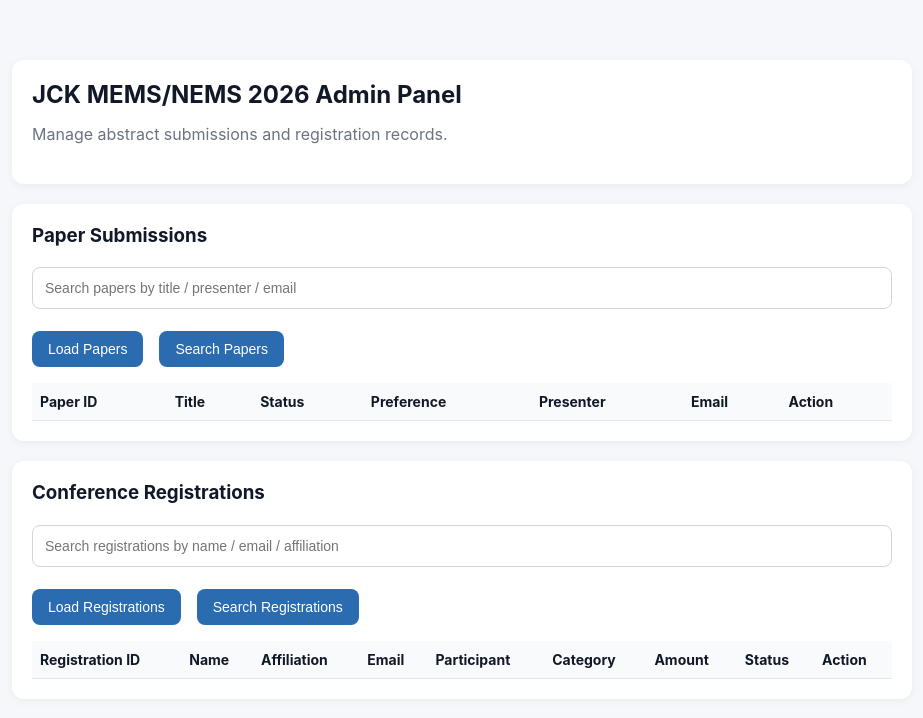
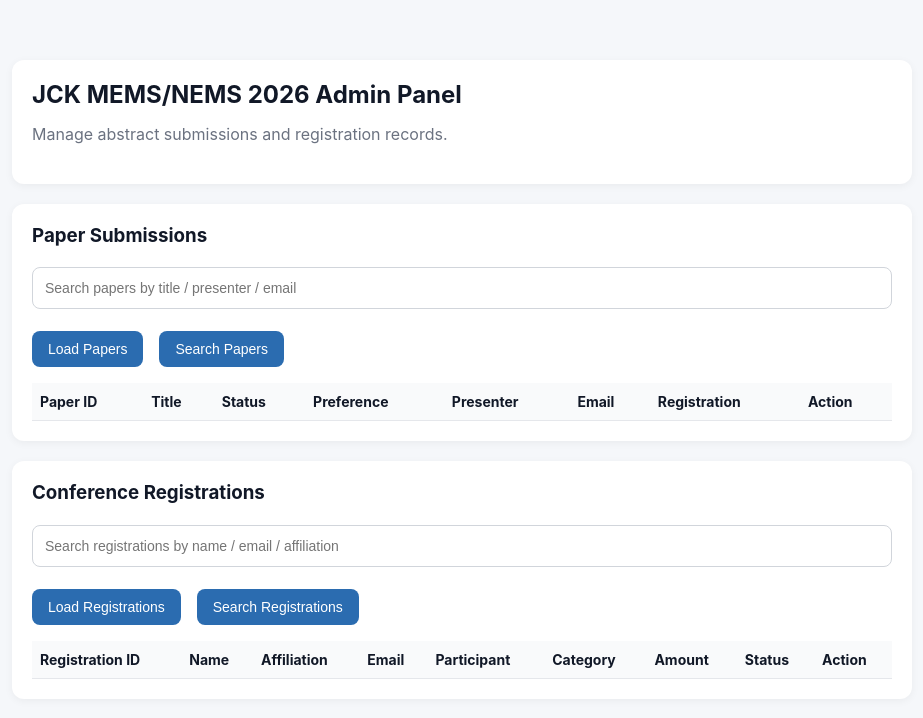
Before and after one commit to snu404/JCK2026, a plain HTML site: page admin.html in a window 1280 px wide. Shown: the whole page, without its empty margins (178-1101 px from the left). Drawn offline with Linux system fonts and the light colour scheme.

Commit message:
Update admin.html

```diff
--- a/admin.html
+++ b/admin.html
@@ -36,6 +36,7 @@
             <th>Preference</th>
             <th>Presenter</th>
             <th>Email</th>
+            <th>Registration</th>
             <th>Action</th>
           </tr>
         </table>
```
